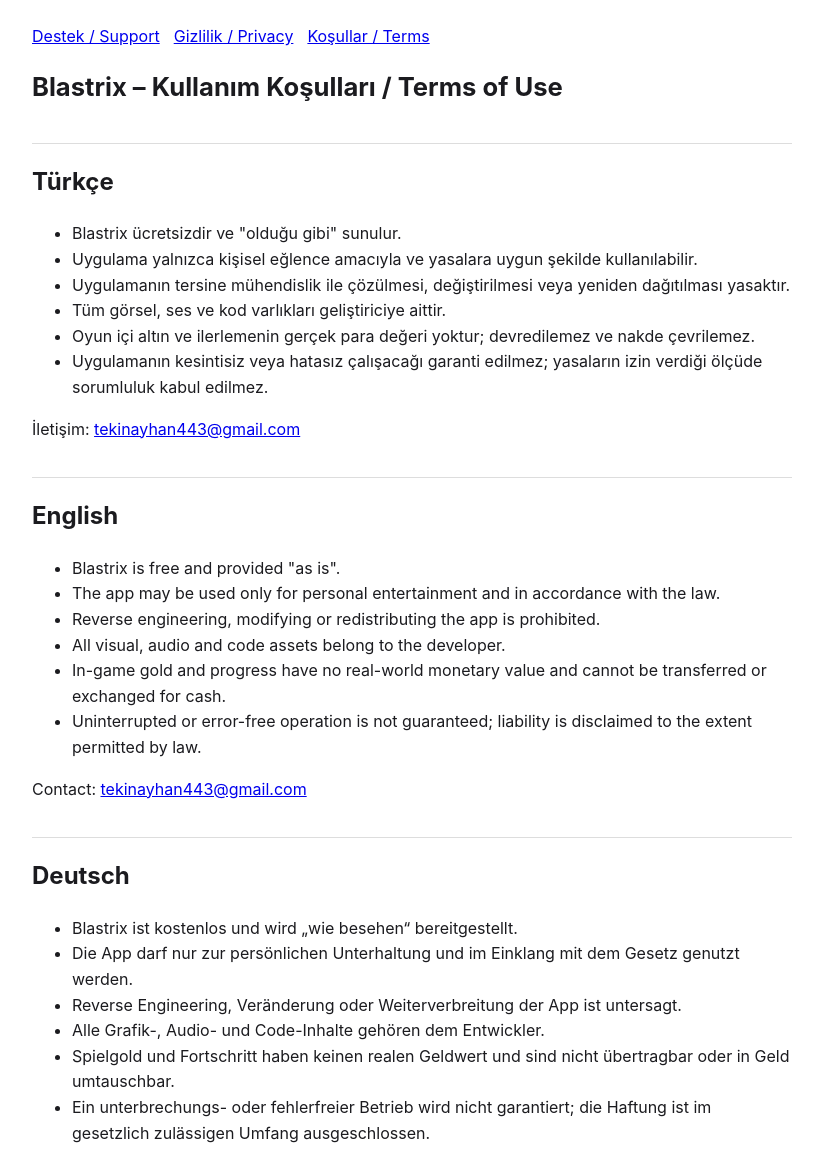
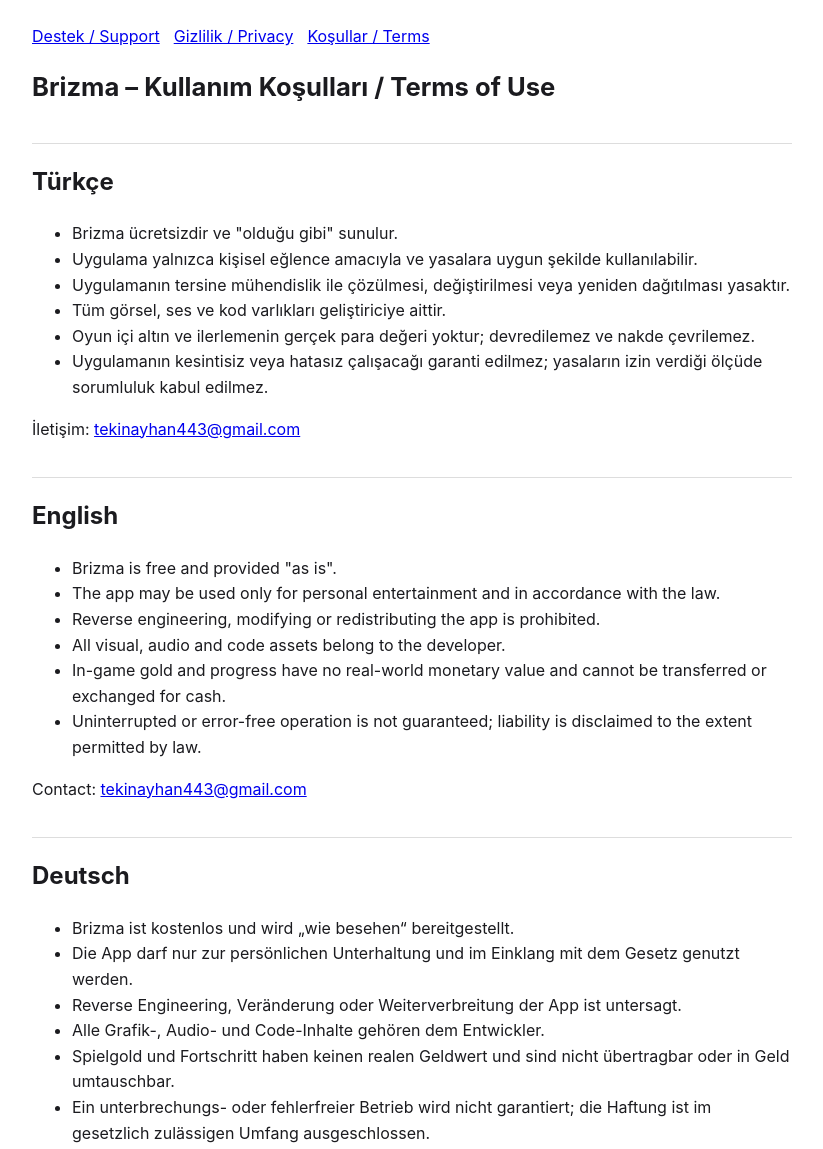
Before and after one commit to tekinyasin827-gif/blastrix-legal, a plain HTML site: page terms.html in a window 1280 px wide. Shown: the top 1149 px of the page, without its empty margins (228-1051 px from the left). Drawn offline with Linux system fonts and the light colour scheme.

Commit message:
Update terms.html

```diff
--- a/terms.html
+++ b/terms.html
@@ -3,7 +3,7 @@
 <head>
 <meta charset="utf-8">
 <meta name="viewport" content="width=device-width, initial-scale=1">
-<title>Blastrix – Kullanım Koşulları / Terms of Use</title>
+<title>Brizma – Kullanım Koşulları / Terms of Use</title>
 <style>
   body{font-family:-apple-system,BlinkMacSystemFont,"Segoe UI",Roboto,sans-serif;max-width:760px;margin:0 auto;padding:24px 16px;line-height:1.6;color:#1b1b1f;background:#fff}
   nav a{margin-right:14px} h1{font-size:1.6rem} h2{margin-top:2.2rem;border-top:1px solid #ddd;padding-top:1.2rem} h3{margin-bottom:.2rem} footer{margin-top:2.5rem;color:#666;font-size:.9rem}
@@ -12,11 +12,11 @@
 </head>
 <body>
 <nav><a href="index.html">Destek / Support</a><a href="privacy.html">Gizlilik / Privacy</a><a href="terms.html">Koşullar / Terms</a></nav>
-<h1>Blastrix – Kullanım Koşulları / Terms of Use</h1>
+<h1>Brizma – Kullanım Koşulları / Terms of Use</h1>
 
 <h2>Türkçe</h2>
 <ul>
-  <li>Blastrix ücretsizdir ve "olduğu gibi" sunulur.</li>
+  <li>Brizma ücretsizdir ve "olduğu gibi" sunulur.</li>
   <li>Uygulama yalnızca kişisel eğlence amacıyla ve yasalara uygun şekilde kullanılabilir.</li>
   <li>Uygulamanın tersine mühendislik ile çözülmesi, değiştirilmesi veya yeniden dağıtılması yasaktır.</li>
   <li>Tüm görsel, ses ve kod varlıkları geliştiriciye aittir.</li>
@@ -27,7 +27,7 @@
 
 <h2>English</h2>
 <ul>
-  <li>Blastrix is free and provided "as is".</li>
+  <li>Brizma is free and provided "as is".</li>
   <li>The app may be used only for personal entertainment and in accordance with the law.</li>
   <li>Reverse engineering, modifying or redistributing the app is prohibited.</li>
   <li>All visual, audio and code assets belong to the developer.</li>
@@ -38,7 +38,7 @@
 
 <h2>Deutsch</h2>
 <ul>
-  <li>Blastrix ist kostenlos und wird „wie besehen“ bereitgestellt.</li>
+  <li>Brizma ist kostenlos und wird „wie besehen“ bereitgestellt.</li>
   <li>Die App darf nur zur persönlichen Unterhaltung und im Einklang mit dem Gesetz genutzt werden.</li>
   <li>Reverse Engineering, Veränderung oder Weiterverbreitung der App ist untersagt.</li>
   <li>Alle Grafik-, Audio- und Code-Inhalte gehören dem Entwickler.</li>
```
